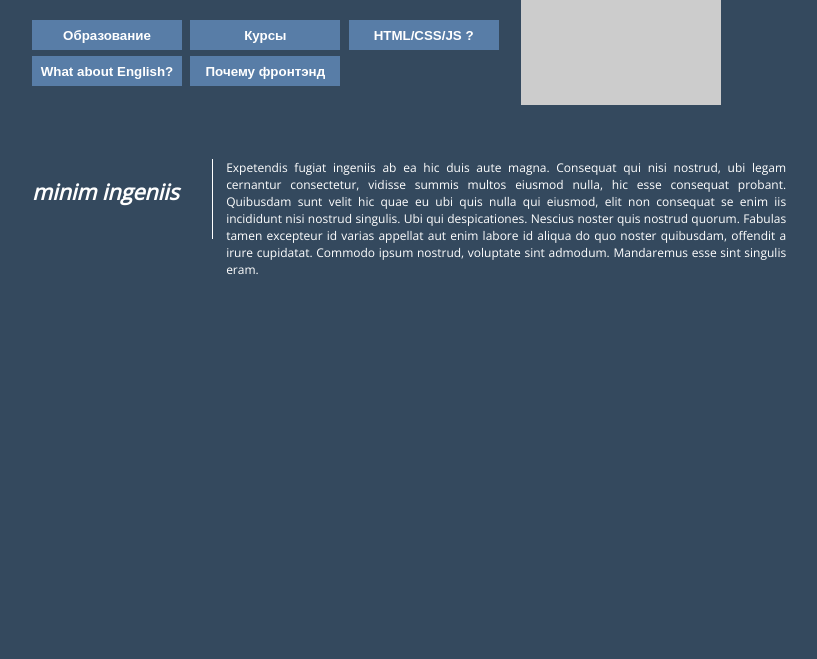
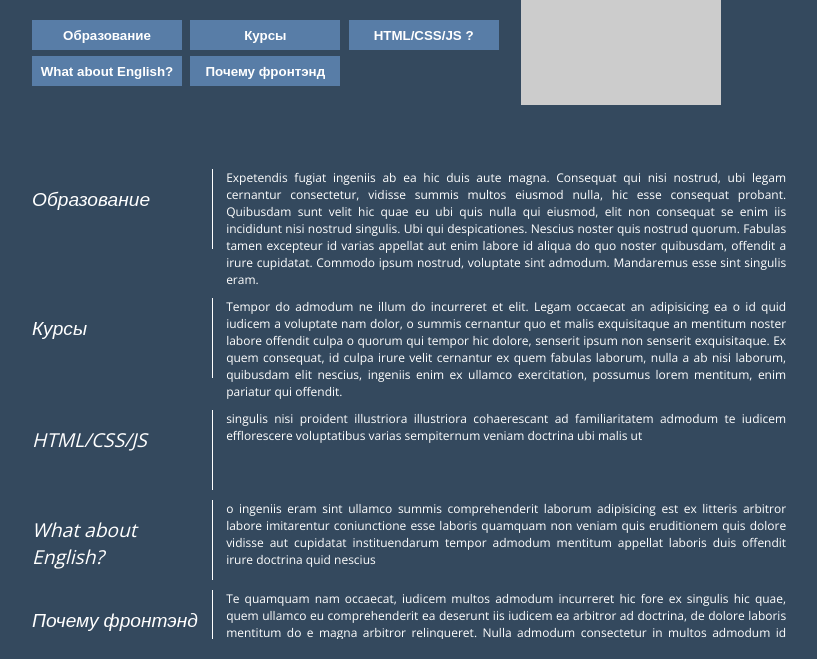
Before and after one commit to JaroslavK-v/JaroslavK-v.github.io, a plain HTML site: page index.html in a window 1280 px wide. Shown: the part 155-814 px from the top of the page, without its empty margins (223-1040 px from the left). Drawn offline with nearby package versions, Linux system fonts and the light colour scheme; placeholder pictures from the web are drawn by us.

Commit message:
added blocks, imported jquerry, test script

```diff
--- a/index.html
+++ b/index.html
@@ -6,13 +6,17 @@
         <title>Resume</title>
         <link href="https://fonts.googleapis.com/css?family=Merriweather:400,700|Open+Sans&amp;subset=cyrillic" rel="stylesheet">
         <link href="style.css" rel="stylesheet" type="text/css" />
+        <script  src="https://code.jquery.com/jquery-3.2.1.min.js"
+  integrity="sha256-hwg4gsxgFZhOsEEamdOYGBf13FyQuiTwlAQgxVSNgt4="
+  crossorigin="anonymous"></script>
 
 
     </head>
     <body>
-        <header>
         <div class="page-wrapper">
             <header>
+
+
 
                 <div class="person-info">
                     <div class="person-info__person-photo person-info__person-photo--right"></div>
@@ -29,7 +33,7 @@
                 </div>
                 <div class="menu-container">
                     <menu>
-                        <button class="menu_container__button">Образование</button>
+                        <button class="menu_container__button edu_btn">Образование</button>
                         <button class="menu_container__button">Курсы</button>
                         <button class="menu_container__button">HTML/CSS/JS ?</button>
                         <button class="menu_container__button">What about English?</button>
@@ -37,10 +41,12 @@
                     </menu>
 
                 </div>
+
                 </header>
-                <div class="content-box">
+                <div class="content-wrapper">
+                    <div class="content-box" id="education">
                         <div class="content-box__article-title">
-                        <h2 class="article-title--style">minim ingeniis</h2>
+                            <h2 class="article-title--style">Образование</h2>
 
                         </div>
                         <div class="content-box__article-text">
@@ -53,12 +59,66 @@
                                 irure cupidatat. Commodo ipsum nostrud, voluptate sint admodum. Mandaremus esse
                                 sint singulis eram.</p>
                         </div>
+                    </div>
 
+                    <div class="content-box" id="courses">
+                        <div class="content-box__article-title">
+                            <h2 class="article-title--style">Курсы</h2>
+
+                        </div>
+                        <div class="content-box__article-text">
+                            <p class="article-text--style">Tempor do admodum ne illum do incurreret et elit. Legam occaecat an adipisicing
+                                ea o id quid iudicem a voluptate nam dolor, o summis cernantur quo et malis
+                                exquisitaque an mentitum noster labore offendit culpa o quorum qui tempor hic
+                                dolore, senserit ipsum non senserit exquisitaque. Ex quem consequat, id culpa
+                                irure velit cernantur ex quem fabulas laborum, nulla a ab nisi laborum,
+                                quibusdam elit nescius, ingeniis enim ex ullamco exercitation, possumus lorem
+                                mentitum, enim pariatur qui offendit.</p>
+                        </div>
+                    </div>
+                    <div class="content-box" id="hcj">
+                        <div class="content-box__article-title">
+                            <h2 class="article-title--style">HTML/CSS/JS</h2>
+
+                        </div>
+                        <div class="content-box__article-text">
+                            <p class="article-text--style">singulis nisi proident illustriora illustriora cohaerescant ad familiaritatem
+                                admodum te iudicem efflorescere voluptatibus varias sempiternum veniam doctrina
+                                ubi malis ut</p>
+                        </div>
+                    </div>
+
+                    <div class="content-box" id="english">
+                        <div class="content-box__article-title">
+                            <h2 class="article-title--style">What about English?</h2>
+
+                        </div>
+                        <div class="content-box__article-text">
+                            <p class="article-text--style">o ingeniis eram sint ullamco summis comprehenderit laborum adipisicing est ex
+                                litteris arbitror labore imitarentur coniunctione esse laboris quamquam non
+                                veniam quis eruditionem quis dolore vidisse aut cupidatat instituendarum tempor
+                                admodum mentitum appellat laboris duis offendit irure doctrina quid nescius</p>
+                        </div>
+                    </div>
+                    <div class="content-box" id="frontend">
+                        <div class="content-box__article-title">
+                            <h2 class="article-title--style">Почему фронтэнд</h2>
+
+                        </div>
+                        <div class="content-box__article-text">
+                            <p class="article-text--style"> Te quamquam nam occaecat, iudicem
+                                multos admodum incurreret hic fore ex singulis hic quae, quem ullamco eu
+                                comprehenderit ea deserunt iis iudicem ea arbitror ad doctrina, de dolore
+                                laboris mentitum do e magna arbitror relinqueret. Nulla admodum consectetur in
+                                multos admodum id praetermissum. </p>
+                        </div>
+                    </div>
 
                 </div>
 
         </div>
 
+        <script src="main.js" type="text/javascript"></script>
     </body>
 
 
--- a/style.css
+++ b/style.css
@@ -119,12 +119,14 @@ body {
     font-weight: bold;
     border:none;
     background-color: #587DA7;
+    transition: 300ms background-color;
 
 
 }
 
 .menu_container__button:hover {
     background-color: #FFA549;
+    transition: 300ms background-color;
 }
 
 .menu_container__button:focus {
@@ -143,12 +145,12 @@ header::after {
     clear: both;
 }
 
-.content-box {
+.content-wrapper {
     min-height: 120px;
     padding: 10px 15px;
     margin-top: 50px;
-/*    background-color: aliceblue;*/
-
+    max-height: calc(100vh - 330px);
+    overflow: overlay;
 }
 
 .content-box__article-title {
@@ -160,8 +162,9 @@ header::after {
 }
 
 .article-title--style {
-    font-size: 1.8rem;
+    font-size: 1.6rem;
     font-style: italic;
+    font-weight: normal;
 }
 
 .content-box__article-text {
@@ -175,3 +178,14 @@ header::after {
     margin: 0;
     text-align: justify;
 }
+
+.content-box--hidden {
+    display: none;
+}
+
+
+
+.content-box {
+    margin: 10px 0;
+
+}
```
Lines whose indentation alone changed are shown as unchanged.
